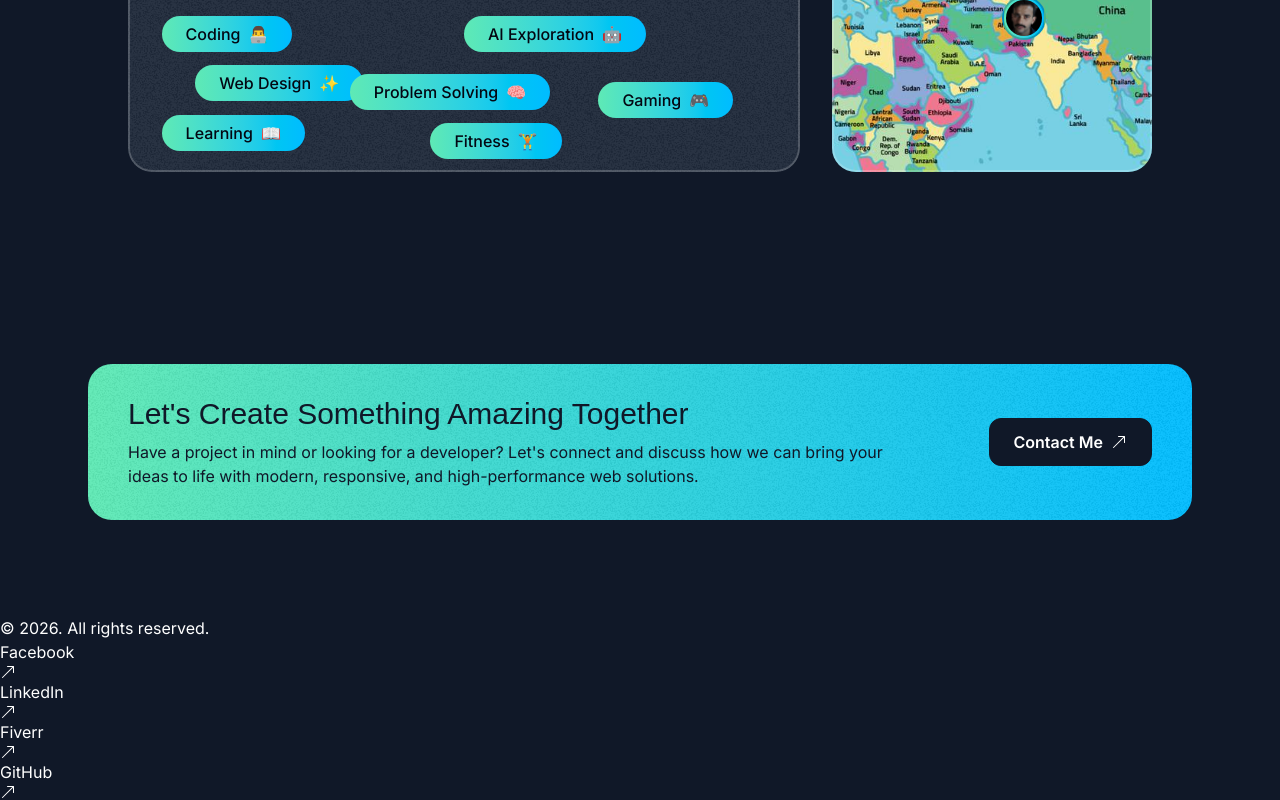
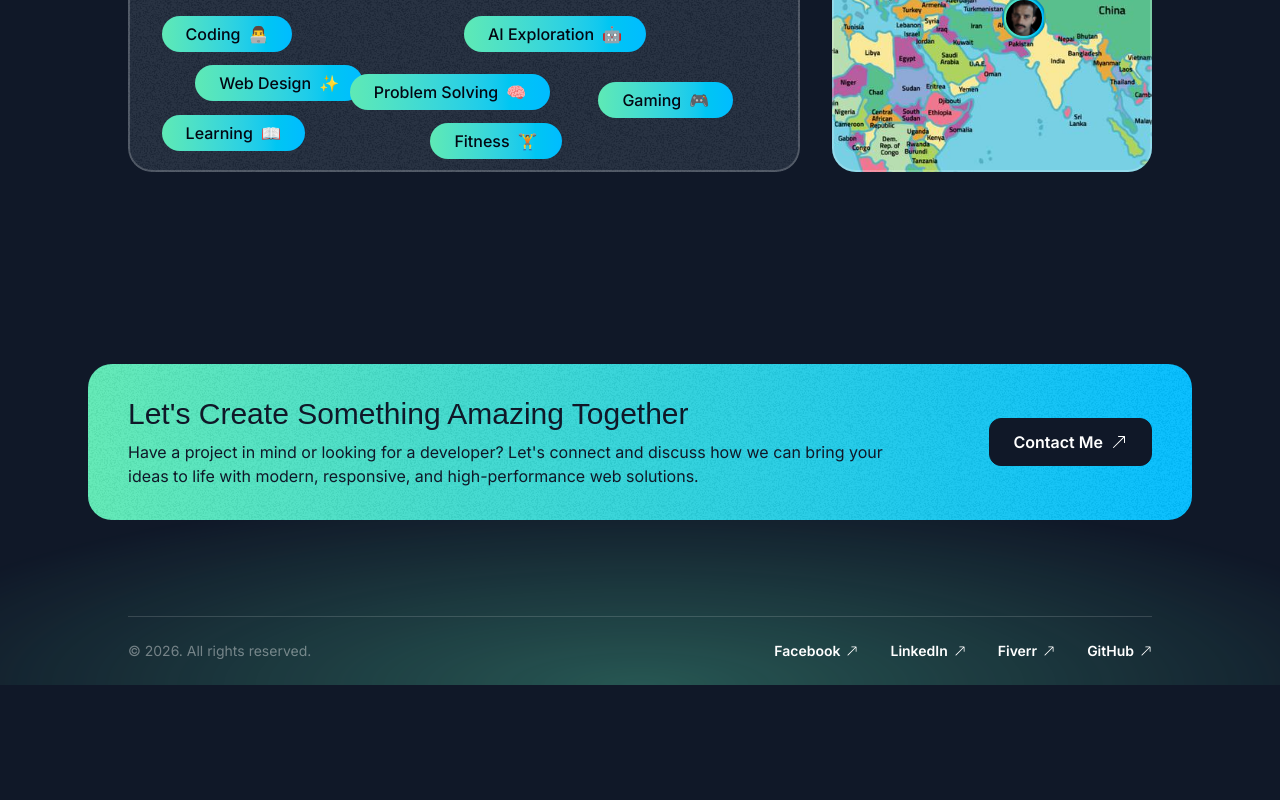
Before and after one commit to AbdulKhalil-Dev/khalil-portfolio, a Next.js app: page / in a window 1280 px wide. Shown: the part 4856-5656 px from the top of the page. After the commit the page ends 5541 px from the top, so only its background shows below. Built offline with nearby package versions, Linux system fonts and the light colour scheme; a web font is replaced by a local one.

Commit message:
Added Footer

```diff
--- a/src/app/sections/Footer.tsx
+++ b/src/app/sections/Footer.tsx
@@ -22,20 +22,21 @@
 
 const Footer = () => {
   return (
-    <footer>
+    <footer className="relative flex items-center justify-center -z-10 overflow-x-clip">
+      <div className="absolute h-[400px] w-[1600px] bottom-0 left-1/2 -translate-x-1/2 bg-emerald-300/30 [mask-image:radial-gradient(50%_50%_at_bottom_center,black,transparent)] -z-10 "></div>
       <div className="container">
-        <div>
-          <div>&copy; 2026. All rights reserved.</div>
-          <nav>
+        <div className="border-t border-white/15 py-6 text-sm flex flex-col md:flex-row md:justify-between items-center gap-8">
+          <div className="text-white/40">&copy; 2026. All rights reserved.</div>
+          <nav className="flex flex-col md:flex-row items-center gap-8">
             {footerLinks.map((link) => (
               <a
                 href={link.href}
                 key={link.title}
                 target="_blank"
-                rel="noopener noreferrer"
+                rel="noopener noreferrer" className="inline-flex items-center gap-1.5"
               >
-                <span>{link.title}</span>
-                <BsArrowUpRight />
+                <span className="font-semibold">{link.title}</span>
+                <BsArrowUpRight className="size-3"/>
               </a>
             ))}
           </nav>
--- a/src/app/sections/Tape.tsx
+++ b/src/app/sections/Tape.tsx
@@ -1,6 +1,4 @@
 import { HiSparkles } from "react-icons/hi2";
-
-
 
 const words= [
   "Performant",
```
